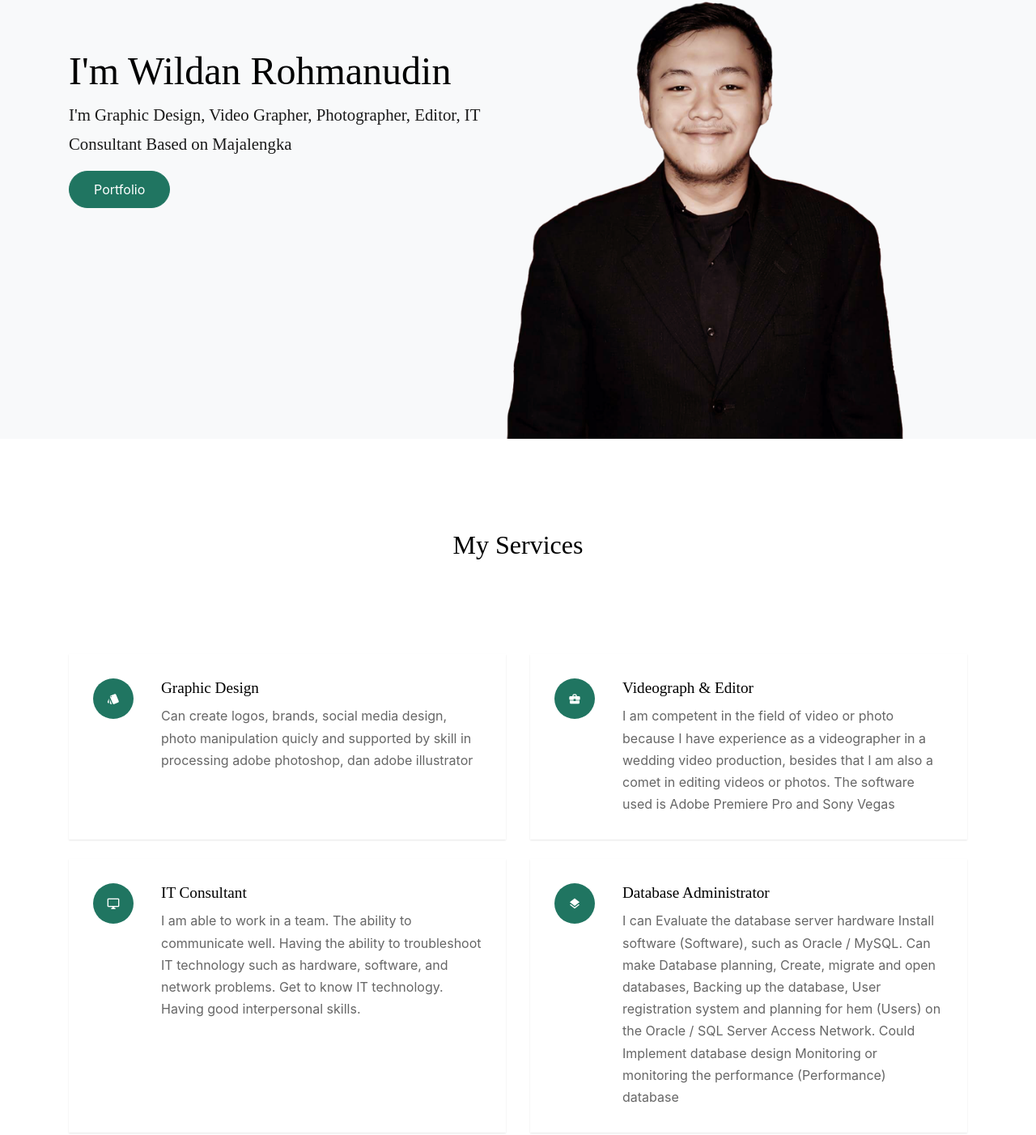
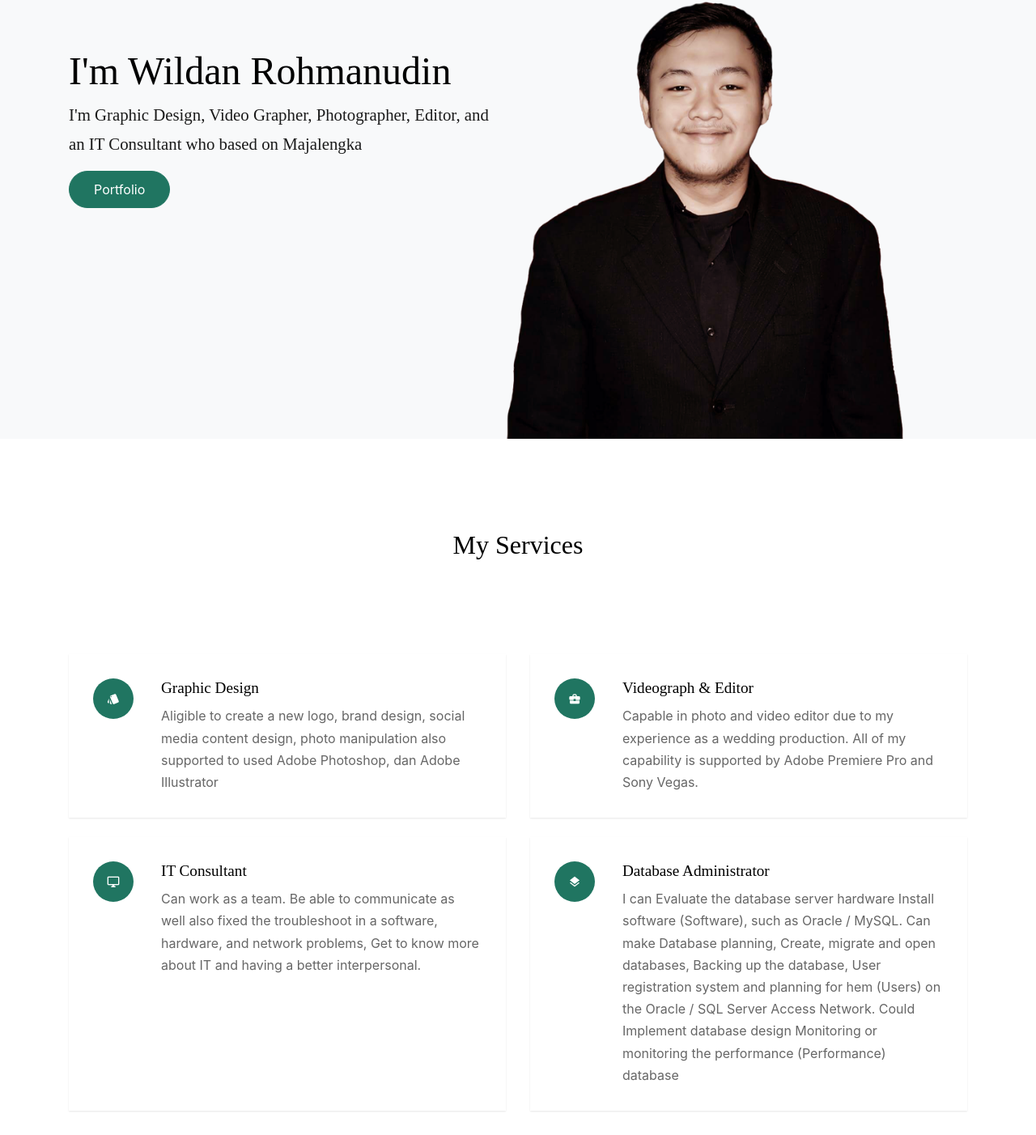
Before and after one commit to dwildan/wildanportofolio, a plain HTML site: page index.html in a window 1280 px wide. Shown: the part 258-1660 px from the top of the page at 81% size. Drawn offline with Linux system fonts and the light colour scheme; files whose address does not match are found by name; a web font is replaced by a local one.

Commit message:
first commit

```diff
--- a/index.html
+++ b/index.html
@@ -90,7 +90,7 @@
             <div class="row">
               <div class="col-lg-6">
                 <h1 class="text-black">I'm Wildan Rohmanudin</h1>
-                <p class="lead">I'm Graphic Design, Video Grapher, Photographer, Editor, IT Consultant Based on Majalengka</p>
+                <p class="lead">I'm Graphic Design, Video Grapher, Photographer, Editor, and an IT Consultant who based on Majalengka</p>
                 <p><a href="#portfolio-section" class="btn smoothscroll btn-primary">Portfolio</a></p>
 
               </div>
@@ -120,7 +120,7 @@
               <div class="service-number mr-4"><span class="icon-style"></span></div>
               <div class="service-about">
                 <h3>Graphic Design</h3>
-                <p>Can create logos, brands, social media design, photo manipulation quicly and supported by skill in processing adobe photoshop, dan adobe illustrator</p>
+                <p>Aligible to create a new logo, brand design, social media content design, photo manipulation also supported to used Adobe Photoshop, dan Adobe Illustrator</p>
               </div>
             </div>
           </div>
@@ -130,7 +130,7 @@
               <div class="service-number mr-4"><span class="icon-business_center"></span></div>
               <div class="service-about">
                 <h3>Videograph &amp; Editor</h3>
-                <p>I am competent in the field of video or photo because I have experience as a videographer in a wedding video production, besides that I am also a comet in editing videos or photos. The software used is Adobe Premiere Pro and Sony Vegas</p>
+                <p>Capable in photo and video editor due to my experience as a wedding production. All of my capability is supported by Adobe Premiere Pro and Sony Vegas.</p>
               </div>
             </div>
           </div>
@@ -140,7 +140,7 @@
               <div class="service-number mr-4"><span class="icon-desktop_windows"></span></div>
               <div class="service-about">
                 <h3>IT Consultant</h3>
-                <p>I am able to work in a team. The ability to communicate well. Having the ability to troubleshoot IT technology such as hardware, software, and network problems. Get to know IT technology. Having good interpersonal skills.</p>
+                <p>Can work as a team. Be able to communicate as well also fixed the troubleshoot in a software, hardware, and network problems, Get to know more about IT and having a better interpersonal.</p>
               </div>
             </div>
           </div>
@@ -171,7 +171,7 @@
             </div>
           </div>
           <div class="col-lg-4 order-2 order-lg-1">
-            <p>Born on December 2, 1996, the last education with a bachelor degree at Majalengka University majoring in informatict with a GPA 3.69.</p>
+            <p>Was born on December 2nd, 1996,A bachelor degree in informatic major from University of Majalengka, with a GPA 3.69.</p>
             <p>Have leadership, teamwork, hardworking, always learning new knowledge, and experience in organization.</p>
           </div>
           <div class="col-lg-4 order-3 order-lg-3">
@@ -230,7 +230,7 @@
               <source src="images/bersama unma cegah corona.mp4" type="video/mp4">
             </video>
  -->
- <iframe width="350px" height="250" frameborder="0" scrolling="no" marginheight="0" marginwidth="0"width="788.54" height="443" type="text/html" src="https://www.youtube.com/embed/et9ESfuF5FI?autoplay=0&fs=1&iv_load_policy=3&showinfo=0&rel=0&cc_load_policy=0&start=0&end=0&origin=https://youtubeembedcode.com"><div><small><a href="https://youtubeembedcode.com/en">youtubeembedcode.com/en/</a></small></div><div><small><a href="http://add-link-exchange.com">http://add-link-exchange.com</a></small></div><div><small><a href="https://youtubeembedcode.com/de/">youtubeembedcode de</a></small></div><div><small><a href="http://add-link-exchange.com">addlink-exchange</a></small></div><div><small><a href="https://youtubeembedcode.com/de/">youtubeembedcode de</a></small></div><div><small><a href="http://add-link-exchange.com">add-link-exchange</a></small></div></iframe>
+          <iframe width="350px" height="250" frameborder="0" scrolling="no" marginheight="0" marginwidth="0"width="788.54" height="443" type="text/html" src="https://www.youtube.com/embed/et9ESfuF5FI?autoplay=0&fs=1&iv_load_policy=3&showinfo=0&rel=0&cc_load_policy=0&start=0&end=0&origin=https://youtubeembedcode.com"><div><small><a href="https://youtubeembedcode.com/en">youtubeembedcode.com/en/</a></small></div><div><small><a href="http://add-link-exchange.com">http://add-link-exchange.com</a></small></div><div><small><a href="https://youtubeembedcode.com/de/">youtubeembedcode de</a></small></div><div><small><a href="http://add-link-exchange.com">addlink-exchange</a></small></div><div><small><a href="https://youtubeembedcode.com/de/">youtubeembedcode de</a></small></div><div><small><a href="http://add-link-exchange.com">add-link-exchange</a></small></div></iframe>
 
            <!--  <iframe width="350px" height="250px" src="https://www.youtube.com/watch?v=et9ESfuF5FI" frameborder="0" allowfullscreen></iframe>    -->
           </div>
```
